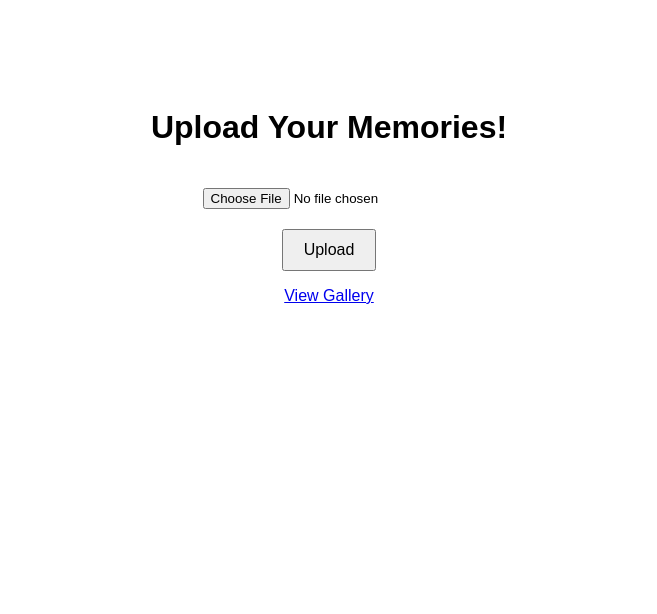
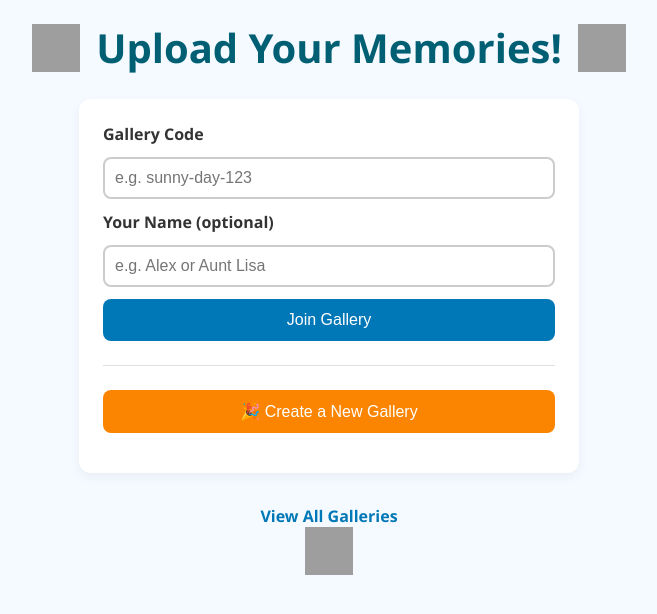
Before and after one commit to Emanuelpearsall/weddingphotos, a Flask app: page / in a window 1280 px wide. Shown: the top 614 px of the page, without its empty margins (311-968 px from the left). Run offline with Flask 3, Linux system fonts and the light colour scheme; grey boxes are pictures that could not be loaded.

Commit message:
UI refresh: new homepage with naming field and icons

```diff
--- a/static/style.css
+++ b/static/style.css
@@ -1 +1,103 @@
-body { font-family: sans-serif; background: #f9f9f9; }
+/* Base reset */
+* {
+  box-sizing: border-box;
+  margin: 0;
+  padding: 0;
+}
+
+body {
+  font-family: 'Segoe UI', Tahoma, sans-serif;
+  background: #f4faff;
+  color: #333;
+  text-align: center;
+  padding: 20px;
+}
+
+.hero {
+  display: flex;
+  align-items: center;
+  justify-content: center;
+  gap: 16px;
+  margin-bottom: 24px;
+}
+
+.hero h1 {
+  font-size: 2.5rem;
+  color: #005f73;
+}
+
+.icon {
+  width: 48px;
+  height: 48px;
+}
+
+.container {
+  max-width: 500px;
+  margin: 0 auto;
+  background: #fff;
+  padding: 24px;
+  border-radius: 12px;
+  box-shadow: 0 4px 12px rgba(0, 0, 0, 0.05);
+}
+
+form {
+  display: flex;
+  flex-direction: column;
+  gap: 12px;
+  margin-bottom: 16px;
+}
+
+label {
+  text-align: left;
+  font-weight: 600;
+}
+
+input[type="text"] {
+  padding: 10px;
+  font-size: 1rem;
+  border: 2px solid #ccc;
+  border-radius: 8px;
+}
+
+button {
+  padding: 12px;
+  font-size: 1rem;
+  background: #0077b6;
+  color: #fff;
+  border: none;
+  border-radius: 8px;
+  cursor: pointer;
+  transition: background 0.2s ease;
+}
+
+button:hover {
+  background: #005f86;
+}
+
+hr {
+  border: none;
+  border-top: 1px solid #e0e0e0;
+  margin: 24px 0;
+}
+
+.form-create .create-btn {
+  background: #fb8500;
+}
+
+.form-create .create-btn:hover {
+  background: #e07b00;
+}
+
+.footer {
+  margin-top: 32px;
+}
+
+.footer a {
+  color: #0077b6;
+  text-decoration: none;
+  font-weight: 600;
+}
+
+.footer a:hover {
+  text-decoration: underline;
+}
--- a/templates/index.html
+++ b/templates/index.html
@@ -1,28 +1,38 @@
 <!DOCTYPE html>
-<html>
+<html lang="en">
 <head>
+  <meta charset="UTF-8">
   <title>Upload Your Memories</title>
-  <style>
-    body {
-      font-family: Arial, sans-serif;
-      text-align: center;
-      padding: 80px;
-    }
-    input[type="file"] {
-      margin: 20px 0;
-    }
-    button {
-      padding: 10px 20px;
-      font-size: 16px;
-    }
-  </style>
+  <link rel="stylesheet" href="/static/style.css">
 </head>
 <body>
-  <h1>Upload Your Memories!</h1>
-  <form method="POST" enctype="multipart/form-data">
-    <input type="file" name="file" required><br>
-    <button type="submit">Upload</button>
-  </form>
-  <p><a href="/gallery">View Gallery</a></p>
+  <div class="hero">
+    <img src="/static/images/smile.png" alt="Smile Icon" class="icon">
+    <h1>Upload Your Memories!</h1>
+    <img src="/static/images/camera.png" alt="Camera Icon" class="icon">
+  </div>
+
+  <div class="container">
+    <!-- Join existing gallery -->
+    <form action="/upload" method="get" class="form-join">
+      <label for="code">Gallery Code</label>
+      <input type="text" name="code" id="code" placeholder="e.g. sunny-day-123" required>
+      <label for="name">Your Name (optional)</label>
+      <input type="text" name="name" id="name" placeholder="e.g. Alex or Aunt Lisa">
+      <button type="submit">Join Gallery</button>
+    </form>
+
+    <hr>
+
+    <!-- Create new gallery -->
+    <form action="/create" method="post" class="form-create">
+      <button type="submit" class="create-btn">🎉 Create a New Gallery</button>
+    </form>
+  </div>
+
+  <div class="footer">
+    <p><a href="/gallery">View All Galleries</a></p>
+    <img src="/static/images/plane.png" alt="Plane Icon" class="icon">
+  </div>
 </body>
 </html>
```
